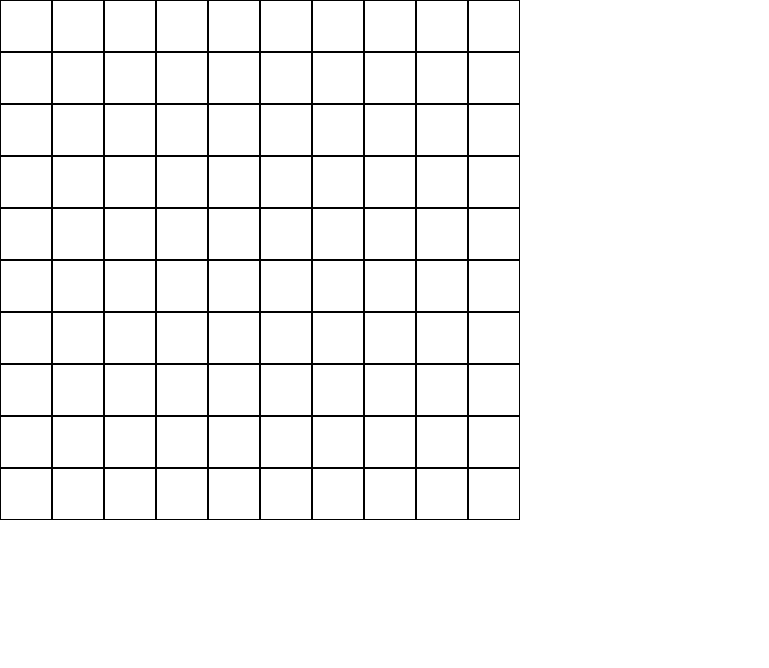
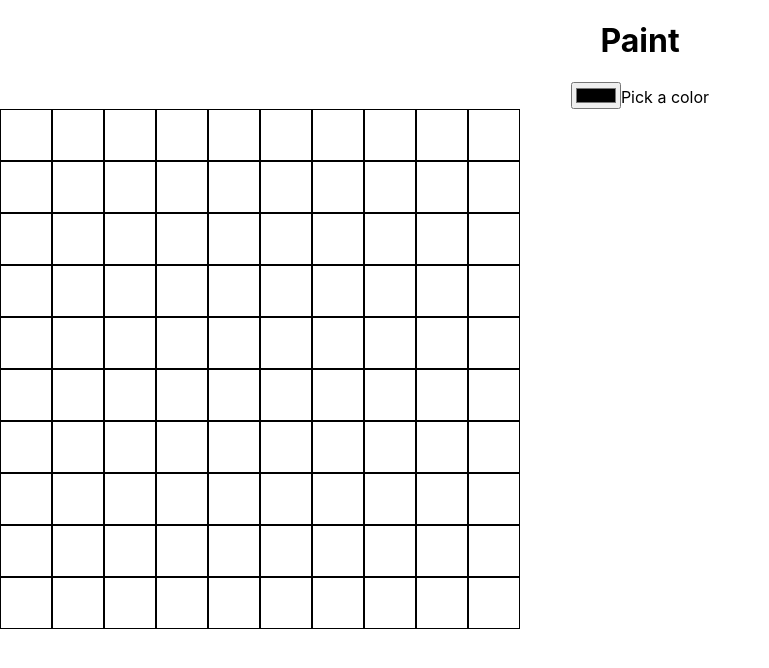
Before and after one commit to somramnani/paint-app, a React (Create React App) app: page / in a window 1280 px wide. Shown: the top 668 px of the page, without its empty margins (0-769 px from the left). Built offline with nearby package versions, Linux system fonts and the light colour scheme.

Commit message:
add user color input section

```diff
--- a/src/App.jsx
+++ b/src/App.jsx
@@ -1,4 +1,5 @@
 import "./App.css";
+import { useState } from "react";
 
 const Square = () => {
   return <div className="square"></div>;
@@ -6,9 +7,25 @@ const Square = () => {
 
 function App() {
   const board = Array(10).fill(Array(10).fill(null));
+  const [userInput, setUserInput] = useState("");
+
+  const handleOnChange = (e) => {
+    setUserInput(e.target.value);
+  };
 
   return (
     <div className="App">
+      <h1>Paint</h1>
+      <div>
+        <input
+          type="color"
+          id="head"
+          name="head"
+          value={userInput}
+          onChange={(e) => handleOnChange(e)}
+        />
+        <label for="head">Pick a color</label>
+      </div>
       <div className="board-container">
         {board.map((pixel, colIndex) => {
           return (
```
